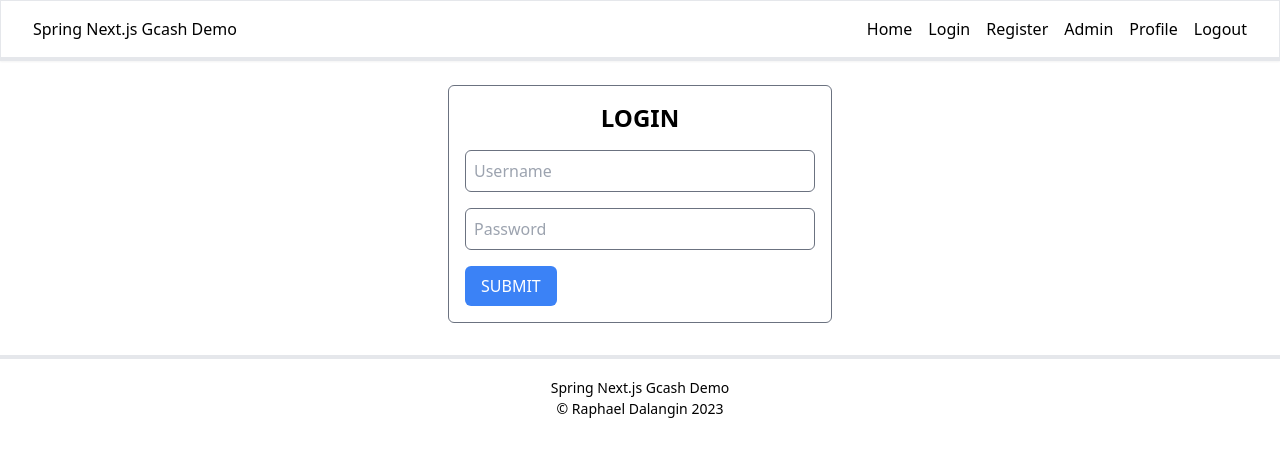
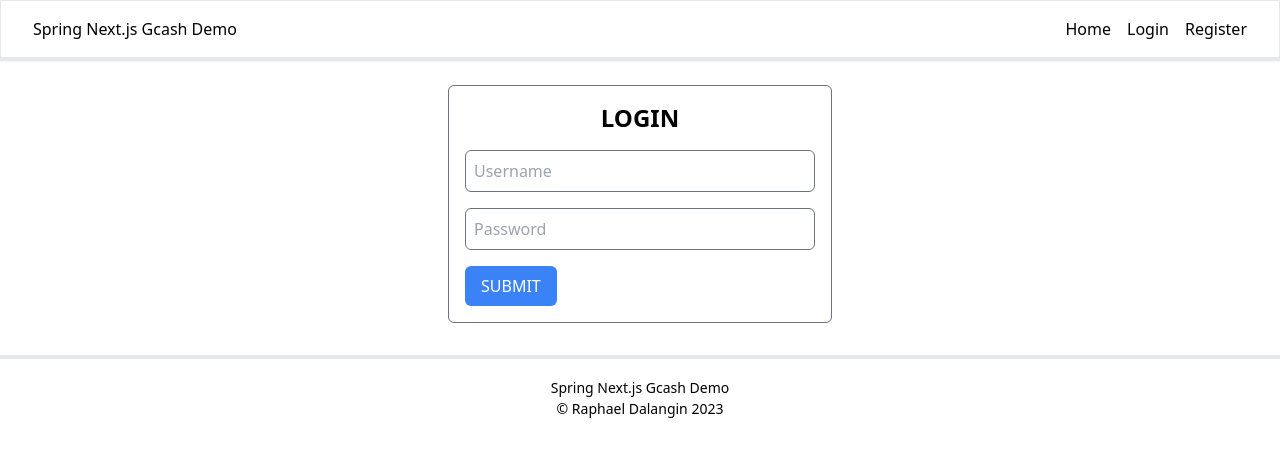
Before and after one commit to chatchatabc/spring-nextjs-gcash-demo, a Next.js app in the folder frontend/: page /login in a window 1280 px wide. Shown: the top 456 px of the page. Built offline with nearby package versions, Linux system fonts and the light colour scheme.

Commit message:
feat(frontend): implemented logout functionality

```diff
--- a/frontend/src/app/login/page.tsx
+++ b/frontend/src/app/login/page.tsx
@@ -2,8 +2,8 @@
 
 import { FormResponse } from '@/lib/api/Interfaces';
 import { loginUser } from '@/lib/api/User';
+import Cookies from 'js-cookie';
 import { FormEvent, useRef, useState } from 'react';
-import Cookies from 'js-cookie';
 
 export default function Login() {
   // References
@@ -26,7 +26,14 @@ export default function Login() {
     // Succcessful login
     if (res.status === 200) {
       setStatus(FormResponse.SUCCESS);
+      // Set token cookie
       Cookies.set('token', res.data.token);
+      // Set Username Localstorage
+      localStorage.setItem('username', res.data.username);
+      // Set Email Localstorage
+      localStorage.setItem('email', res.data.email);
+      // Set Authorities
+      localStorage.setItem('authorities', res.data.authorities[0].authority);
       // Redirect to home page
       window.location.href = '/';
       return;
--- a/frontend/src/components/Logout.tsx
+++ b/frontend/src/components/Logout.tsx
@@ -1,8 +1,30 @@
 'use client';
 
-export default function Logout() {
+import Cookies from 'js-cookie';
+import { useRouter } from 'next/navigation';
+import { Dispatch, SetStateAction } from 'react';
+
+export default function Logout(params: {
+  setIsLoggedIn: Dispatch<SetStateAction<boolean>>;
+}) {
+  const router = useRouter();
+
   const logout = () => {
     console.log('logout');
+    // Clear token cookie
+    Cookies.remove('token');
+    // Clear Username Localstorage
+    localStorage.removeItem('username');
+    // Clear Email Localstorage
+    localStorage.removeItem('email');
+    // Clear Authorities
+    localStorage.removeItem('authorities');
+
+    // Set isLoggedIn to false
+    params.setIsLoggedIn(false);
+
+    // Redirect to login
+    router.push('/login');
   };
   return (
     <button type='button' onClick={logout}>
--- a/frontend/src/components/Navbar.tsx
+++ b/frontend/src/components/Navbar.tsx
@@ -1,7 +1,22 @@
+'use client';
+
 import Link from 'next/link';
 import Logout from './Logout';
+import Cookies from 'js-cookie';
+import { useState } from 'react';
 
 export default function Navbar() {
+  // Get username from local storage
+  const username = localStorage.getItem('username');
+  // Get email from local storage
+  const email = localStorage.getItem('email');
+  // Get Roles from local storage
+  const authorities = localStorage.getItem('authorities');
+
+  // States
+  // Check if token cookie exists
+  const [isLoggedIn, setIsLoggedIn] = useState<boolean>(!!Cookies.get('token'));
+
   return (
     <nav className='flex flex-wrap items-center justify-between mx-auto py-4 px-8 border border-b-4 shadow-sm mb-6'>
       <div>
@@ -14,24 +29,36 @@ export default function Navbar() {
           <li className='pl-4'>
             <Link href='/'>Home</Link>
           </li>
-          {/* TODO: Show only if user is not logged in */}
+
+          {/* Show only if user is not logged in */}
+          {!isLoggedIn && (
+            <>
               <li className='pl-4'>
                 <Link href='/login'>Login</Link>
               </li>
               <li className='pl-4'>
                 <Link href='/register'>Register</Link>
               </li>
+            </>
+          )}
           {/* TODO: Show only if user is an admin */}
+          {authorities === 'ROLE_ADMIN' && (
             <li className='pl-4'>
               <Link href='/admin'>Admin</Link>
             </li>
-          {/* TODO: Show only if user is logged in */}
+          )}
+
+          {/* Show only if user is logged in */}
+          {isLoggedIn && (
+            <>
               <li className='pl-4'>
                 <Link href='/profile'>Profile</Link>
               </li>
               <li className='pl-4'>
-            <Logout />
+                <Logout setIsLoggedIn={setIsLoggedIn} />
               </li>
+            </>
+          )}
         </ul>
       </div>
     </nav>
```
Lines whose indentation alone changed are shown as unchanged.
